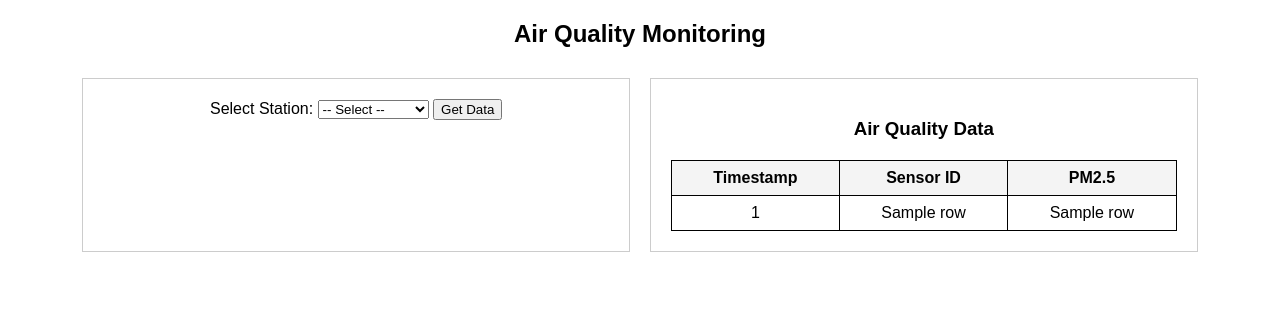
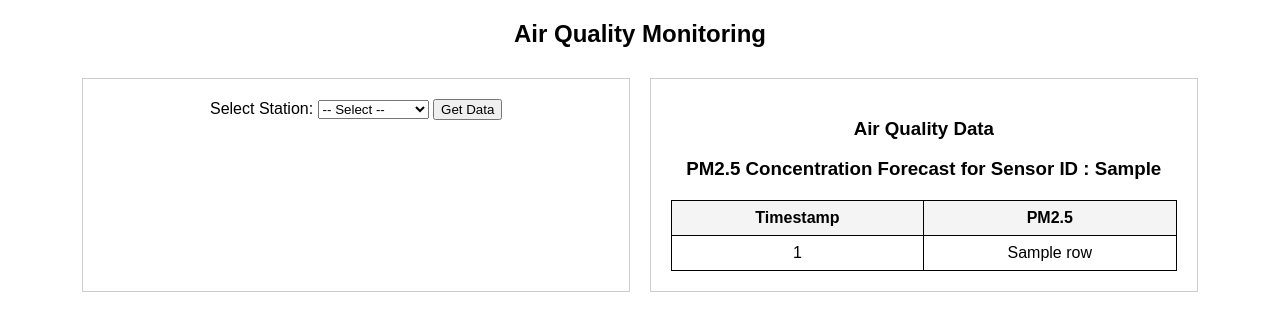
Before and after one commit to urssanj00/PM2P5Forecasting, a Flask app: template com/pm2p5op/templates/index.html in a window 1280 px wide. Shown: the top 331 px of the page. Run offline with Flask 3, Linux system fonts and the light colour scheme; the template is opened without the code that fills it: most values are stand-ins (such as "Sample title", 1, 10 or a date in 2020); parts of the project's set-up code (start-up, migrations or seed data) failed here and were passed over.

Commit message:
09 feb file converted to OPP

```diff
--- a/com/pm2p5op/sensor_id_updated_09_feb_2025_oop.py
+++ b/com/pm2p5op/sensor_id_updated_09_feb_2025_oop.py
@@ -32,7 +32,7 @@ class ProcessPM2P5Prediction:
         logger.info(f'Drive Mounted - Best Model Path assigned {self.best_model_path}')
         logger.info(f'Drive Mounted - Plot Path assigned {self.plot_path}')
 
-        self.combined_df =None
+        self.combined_df = None
         self.dir_list = None # Dataset: list of files in input directory
         self.df = None
 
@@ -668,8 +668,10 @@ logger.info(list_of_dir)
 
 df = p.load_all_csv()
 logger.info(f'combined df {df}')
+logger.info(f'plot_histogram')
 
 p.plot_histogram()
+logger.info(f'plot_histogram done')
 
 outliers = p.find_outliers_iqr(df, 'pm2p5')
 logger.info(f'Outliers')
@@ -681,6 +683,7 @@ logger.info(f'Saved boxplot with original dataset {p.df.shape}')
 p.display_boxplot_outliers()
 
 p.trim_outliers()
+p.plot_boxplot_trimmed_df()
 
 p.plot_histogram_trimmed_df()
 logger.info(f'Saved histogram with trimmed dataset {p.df.shape}')
--- a/com/pm2p5op/templates/index.html
+++ b/com/pm2p5op/templates/index.html
@@ -15,7 +15,6 @@
 </head>
 <body>
     <h2>Air Quality Monitoring</h2>
-
     <div class="container">
         <div class="form-container">
             <form method="GET">
@@ -32,17 +31,17 @@
 
         <div class="data-container">
             <h3>Air Quality Data</h3>
+            <h3>PM2.5 Concentration Forecast for Sensor ID : {{selected_station}}</h3>
+
             {% if selected_data %}
                 <table>
                     <tr>
                         <th>Timestamp</th>
-                        <th>Sensor ID</th>
                         <th>PM2.5</th>
                     </tr>
                     {% for row in selected_data %}
                         <tr>
                             <td>{{ row[0] }}</td>
-                            <td>{{ row[1] }}</td>
                             <td>{{ row[2] }}</td>
                         </tr>
                     {% endfor %}
```
Also changed, not shown: 1 other file.
